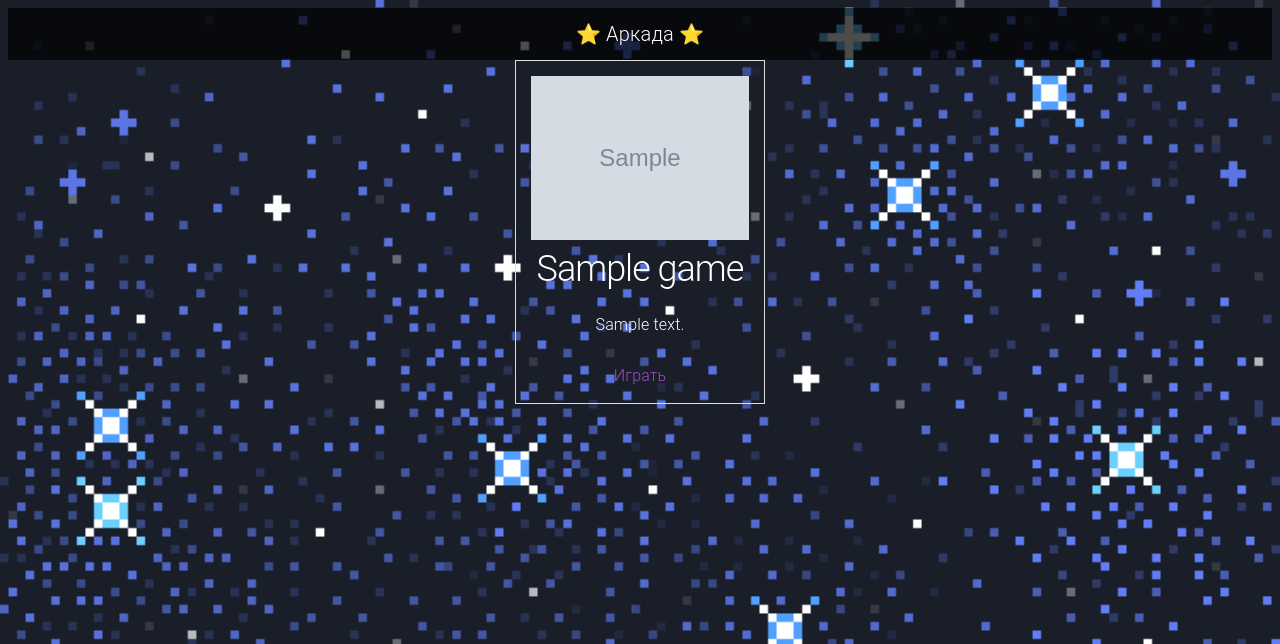
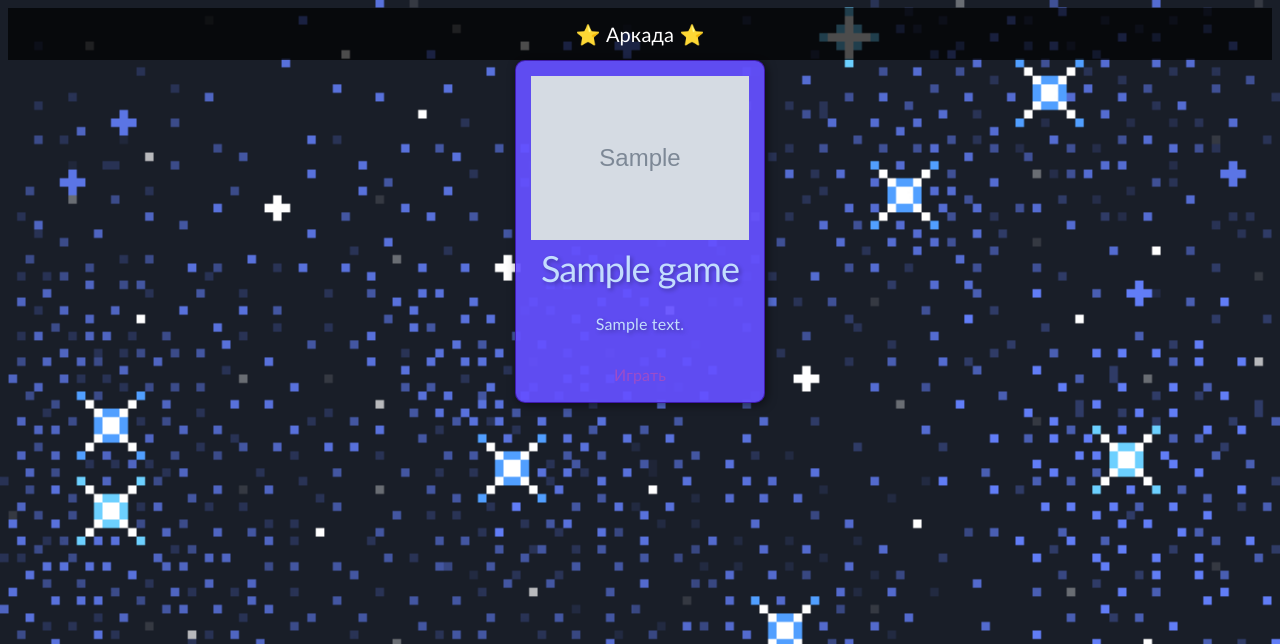
Before and after one commit to Incidio/project-Arcade, a Django app: template games/templates/games/home.html in a window 1280 px wide. Shown: the top 644 px of the page. Run offline with Django 3.2, Linux system fonts and the light colour scheme; the template is opened without the code that fills it: most values are stand-ins (such as "Sample title", 1, 10 or a date in 2020); grey boxes marked "Sample" are stand-in pictures.

Commit message:
Добавила цвет блокам

```diff
--- a/templates/base.html
+++ b/templates/base.html
@@ -10,10 +10,11 @@
     body {
         background: url("{% static 'images/space.gif' %}") no-repeat center center fixed;
         background-size: cover;
-            color: white; /* Adjust text color for readability */
+        color: white;
+        font-family: 'Trebuchet MS', serif; /* Изменение шрифта для всего документа */
     }
     .navbar {
-            background: rgba(0, 0, 0, 0.7); /* Semi-transparent navbar */
+        background: rgba(0, 0, 0, 0.7);
         padding: 10px;
         text-align: center;
     }
@@ -34,10 +35,13 @@
         gap: 20px;
     }
     .game-card {
-            border: 1px solid #ddd;
+        border: 1px solid #30028ba6;
         padding: 15px;
         width: 250px;
         text-align: center;
+        background-color: #6551ffef; /* Цвет фона с прозрачностью */
+        border-radius: 10px; /* Закругленные углы */
+        box-shadow: 2px 2px 10px rgba(0, 0, 0, 0.5); /* Тень */
     }
     .game-card img {
         max-width: 100%;
@@ -51,6 +55,18 @@
         color: white;
         text-decoration: none;
         border-radius: 5px;
+    }
+    h1 {
+        color: #c3ddfe;
+        margin-bottom: 20px;
+        font-family: 'Trebuchet MS', serif;
+        font-size: 48px;
+        text-shadow: 2px 2px 4px rgba(0, 0, 0, 0.3);
+    }
+    /* Дополнительные стили для текста внутри карточек игр */
+    .game-card h2, .game-card p {
+        color: #c3ddfe;
+        text-shadow: 2px 2px 4px rgba(0, 0, 0, 0.3);
     }
 </style>
 </head>
```
Lines whose indentation alone changed are shown as unchanged.
